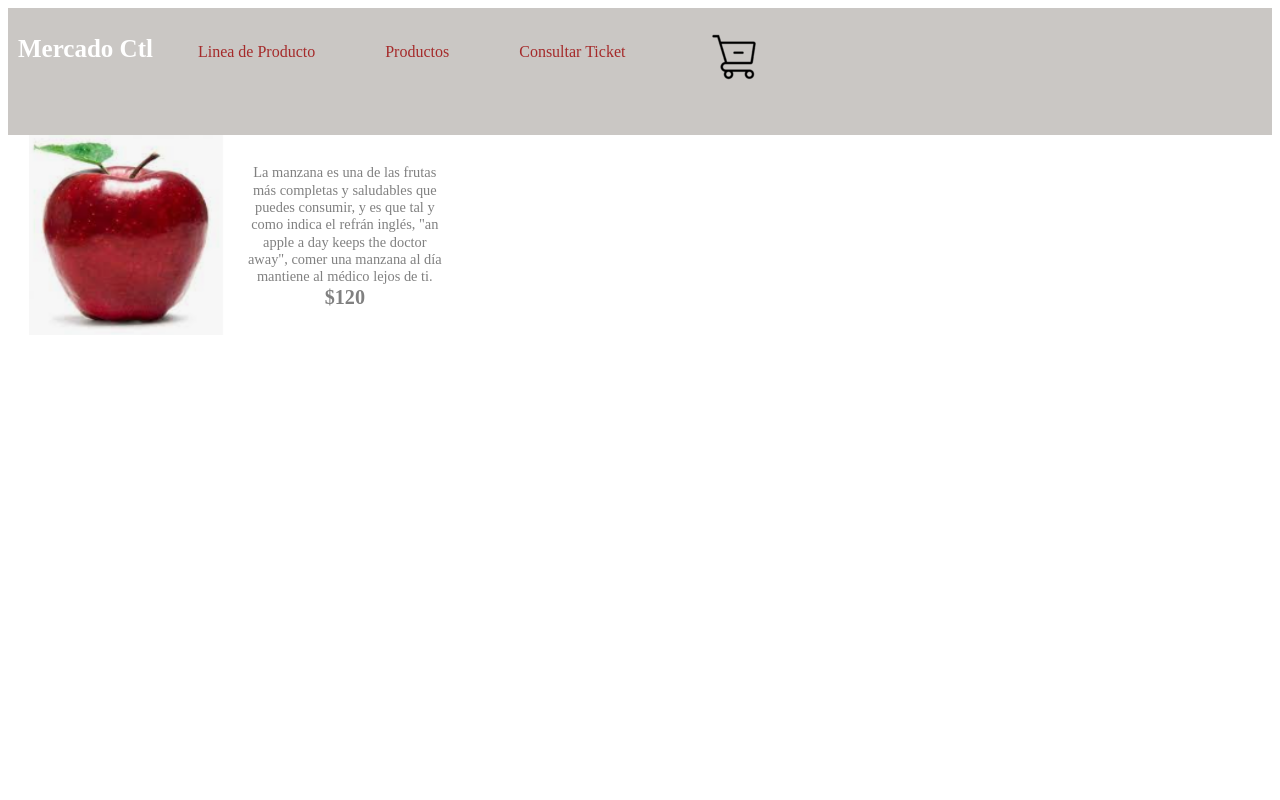
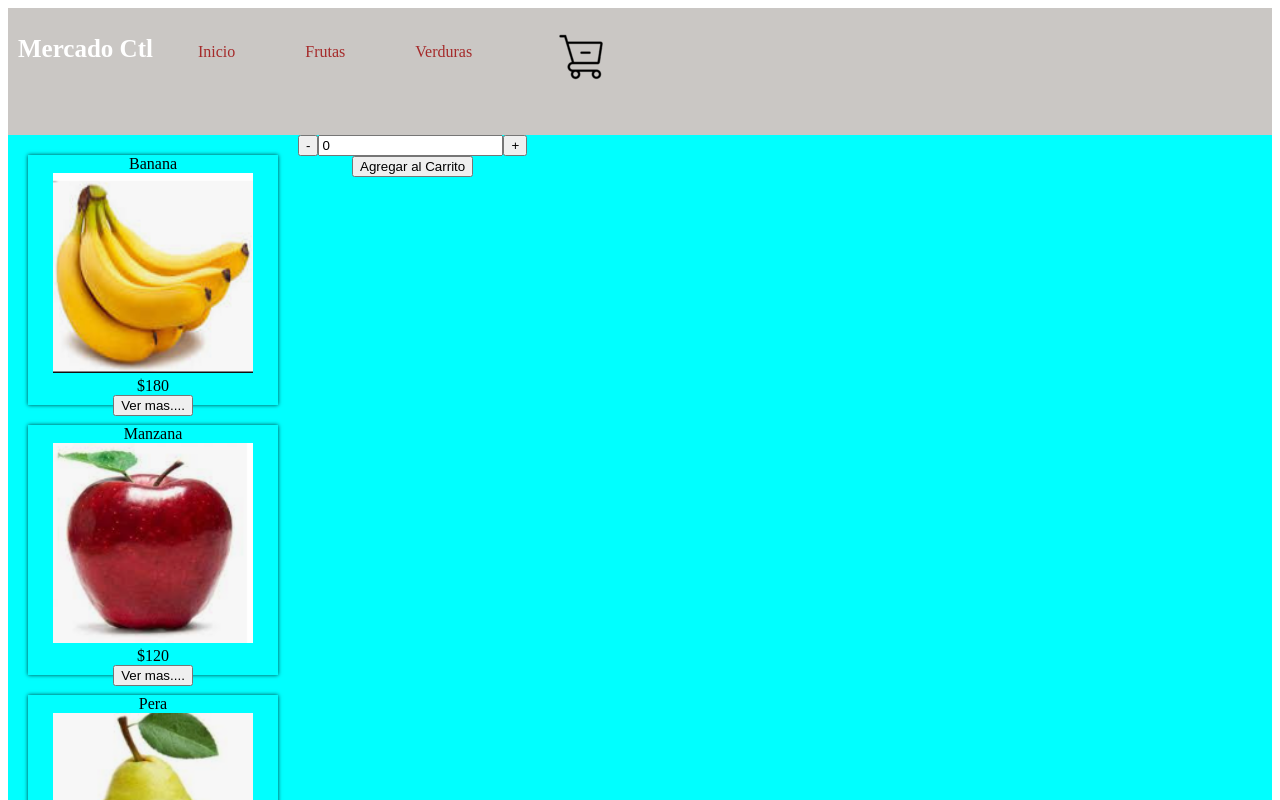
Before and after one commit to damianTest/mercadoCtrl_Tello_Damian, a React (Create React App) app: page / in a window 1280 px wide. Shown: the top 800 px of the page. Built offline with nearby package versions, Linux system fonts and the light colour scheme.

Commit message:
desafio Router-Dom

```diff
--- a/package.json
+++ b/package.json
@@ -12,6 +12,7 @@
     "react": "^18.0.0",
     "react-bootstrap-icons": "^1.8.1",
     "react-dom": "^18.0.0",
+    "react-router-dom": "^6.3.0",
     "react-scripts": "5.0.0",
     "web-vitals": "^2.1.4"
   },
--- a/src/App.js
+++ b/src/App.jsx
@@ -1,15 +1,21 @@
-import logo from './logo.svg';
+
 import './App.css';
 import NavBar from './components/NavBar/NavBar';
 import ItemListContainer from './components/ItemListContainer/ItemListContainer';
 import ItemDetailContainer from './components/ItemDetailContainer/ItemDetailContainer';
+import { Routes, Route} from 'react-router-dom';
 
 function App() {
   return (
     <div className="App">
       <NavBar/>
        {/* <ItemListContainer props = 'greeting'/> */}
-      <ItemDetailContainer />
+       <Routes>
+         <Route path='/' element={<ItemListContainer/>}></Route>
+         <Route path='/categoria/:categoriaid' element={<ItemListContainer/>}></Route>
+         <Route path='/linea/:productoid' element={ <ItemDetailContainer />}></Route>
+
+      </Routes>
     </div>
   );
 }
--- a/src/components/Item/Item.jsx
+++ b/src/components/Item/Item.jsx
@@ -1,8 +1,9 @@
 import React from 'react';
 import './Item.css';
+import { Link } from 'react-router-dom';
 
 function Item({item})  {
-    console.log(item);
+
         return (
             <div className='tarj'>
                 <div className='titulo'>{item.nombre}</div>
@@ -11,7 +12,15 @@ function Item({item})  {
                         <img src={item.imagen} className='producto'/>
                     </div>
                 </div>
-                <div className='comentario'>{item.precio}</div>
+                <div className='comentario'>{item.precio}
+
+                </div>
+                <div>
+
+                   <Link to={`linea/${item.idProducto}`}>
+                     <button>Ver mas....</button>
+                      </Link>
+                     </div>
             </div>
         );
 
--- a/src/components/ItemCount/ItemCount.jsx
+++ b/src/components/ItemCount/ItemCount.jsx
@@ -10,7 +10,7 @@ function ItemCount({stock, inicial, onAdd}) {
 
     }
     const handleResta = () => {
-        if(count > 0){
+        if(count > 1){
             setCount(count - 1);
         }
     }
--- a/src/components/ItemDetail/ItemDetail.jsx
+++ b/src/components/ItemDetail/ItemDetail.jsx
@@ -2,7 +2,6 @@ import React from 'react';
 import './ItemDetail.css';
 
 function ItemDetail({item})  {
-    console.log(item);
 
         return (
             <div className='container-Detail'>
--- a/src/components/ItemDetailContainer/ItemDetailContainer.jsx
+++ b/src/components/ItemDetailContainer/ItemDetailContainer.jsx
@@ -1,21 +1,19 @@
 import React , { useEffect, useState } from 'react';
 import ItemDetail from '../ItemDetail/ItemDetail';
-import IMAGES from '../ItemList/images';
 
+import list from '../../data/productos';
+import { useParams} from 'react-router-dom';
 
-function getItem() {
+function getItem(id) {
 
     const myPromise = new Promise((resolve, reject) => {
 
-    const list = [
-        {idProducto: 1,
-        nombre: 'Manzana',
-        imagen: IMAGES.image2,
-        detalle: 'La manzana es una de las frutas más completas y saludables que puedes consumir, y es que tal y como indica el refrán inglés, "an apple a day keeps the doctor away", comer una manzana al día mantiene al médico lejos de ti.',
-        precio: '$120'}
-        ];
         setTimeout(() => {
-            resolve(list);
+            const producto = list.find( (productos) => {
+                    return parseInt(id) === productos.idProducto;
+            }
+            );
+             resolve(producto);
         }
         ,2000);
     }
@@ -24,22 +22,18 @@ function getItem() {
 }
 
 const ItemDetailContainer = () =>
-
  {
-
-    const [list, setList] = useState([]);
+    const [producto, setProducto] = useState([]);
+    const { productoid } = useParams();
     useEffect(() => {
-        getItem().then(list => setList(list) );
-    }, [])
+        getItem(productoid).then(producto => setProducto(producto) );
+    }, [productoid]) ;
 
     return (
         <div >
-            {list.map((item,i) => <ItemDetail item={item} key={item.idProducto} />)}
-
+            <ItemDetail item={producto} key={producto.idProducto} />
         </div>
     );
 }
 
-export default ItemDetailContainer
-
-;
+export default ItemDetailContainer;
--- a/src/components/ItemList/ItemList.jsx
+++ b/src/components/ItemList/ItemList.jsx
@@ -1,27 +1,27 @@
 import React, { useEffect, useState } from 'react';
 import Item from '../Item/Item';
-import IMAGES from './images';
+import list from '../../data/productos';
+import { useParams} from 'react-router-dom';
 
-function traerProductos() {
+function traerProductos(categoriaid) {
 
     const myPromise = new Promise((resolve, reject) => {
 
-    const list = [
-        {idProducto: 1,
-        nombre: 'Banana',
-        imagen: IMAGES.image1,
-        precio: '$180'},
-        {idProducto: 2,
-        nombre: 'Manzana',
-        imagen: IMAGES.image2,
-        precio: '$120'},
-        {idProducto: 3,
-        nombre: 'Pera',
-        imagen: IMAGES.image3,
-        precio: '$100'}
-        ];
         setTimeout(() => {
-            resolve(list);
+
+            if (categoriaid === undefined) {
+                    resolve(list);
+            } else {
+
+               const arrayfind =  list.filter( (newlist) => {
+
+                    return newlist.linea === categoriaid;
+                });
+                console.log(arrayfind);
+             return arrayfind;
+
+            }
+
         }
         ,2000);
     }
@@ -31,10 +31,11 @@ function traerProductos() {
 
 function ItemList()  {
 
+    const { categoriaid } = useParams();
     const [list, setList] = useState([]);
     useEffect(() => {
-        traerProductos().then(list => setList(list) );
-    }, [])
+        traerProductos(categoriaid).then(list => setList(list) );
+    }, [categoriaid])
 
 
     return (
--- a/src/components/ItemList/images.jsx
+++ b/src/components/ItemList/images.jsx
@@ -1,9 +1,11 @@
 import b from '../../images/banan.png';
 import m from '../../images/manzana.png';
 import p from '../../images/pera.png';
+import l from '../../images/lechuga.PNG';
 const IMAGES = {
     image1: b,
     image2: m,
-    image3: p
+    image3: p,
+    image4: l
 };
 export default IMAGES;
--- a/src/components/ItemListContainer/ItemListContainer.jsx
+++ b/src/components/ItemListContainer/ItemListContainer.jsx
@@ -1,7 +1,7 @@
 import React from 'react';
+
 import ItemCount from '../ItemCount/ItemCount';
 import ItemList from '../ItemList/ItemList';
-
 import './ItemListContainer.css';
 
 
--- a/src/components/NavBar/NavBar.jsx
+++ b/src/components/NavBar/NavBar.jsx
@@ -1,7 +1,7 @@
 import React from 'react';
 import './NavBar.css';
 import CartWidget from '../CardWidget/CartWidget';
-
+import { Link } from 'react-router-dom';
 
 function NavBar(props) {
     return (
@@ -9,9 +9,10 @@ function NavBar(props) {
 
             <ul className='nav'>
                 <h1>Mercado Ctl</h1>
-                <a href='#'>Linea de Producto</a>
-                <a href='#'>Productos</a>
-                <a href='#'>Consultar Ticket</a>
+                <Link to='/'>Inicio</Link>
+                <Link to='/categoria/Frutas'>Frutas</Link>
+                <Link to='/categoria/Verduras'>Verduras</Link>
+
                 <CartWidget/>
             </ul>
 
--- /dev/null
+++ b/src/data/productos.jsx
@@ -0,0 +1,34 @@
+import IMAGES from '../components/ItemList/images';
+
+const productos = [
+    {idProducto: 1,
+    nombre: 'Banana',
+    imagen: IMAGES.image1,
+    precio: '$180' ,
+    linea: 'Frutas',
+    detalle: 'El plátano es una fruta tropical procedente de la planta herbácea que recibe el mismo nombre o banano, perteneciente a la familia de las musáceas. Tiene forma alargada o ligeramente curvada, de 100-200 g de peso.'
+    },
+    {idProducto: 2,
+    nombre: 'Manzana',
+    imagen: IMAGES.image2,
+    precio: '$120',
+    linea: 'Frutas',
+    detalle: 'La manzana es una de las frutas más completas y saludables que puedes consumir, y es que tal y como indica el refrán inglés, "an apple a day keeps the doctor away", comer una manzana al día mantiene al médico lejos de ti.'
+    },
+    {idProducto: 3,
+    nombre: 'Pera',
+    imagen: IMAGES.image3,
+    precio: '$100',
+    linea: 'Frutas',
+    detalle: 'La pera es el fruto del peral (Pyrus communis, de la familia de las Rosáceas). La pera es una fruta jugosa, carnosa, de diferente tamaño, sabor y color (del verde al amarillo, al rojo, hasta el color castaña)'
+    },
+    {idProducto: 4,
+        nombre: 'Lechuga',
+        imagen: IMAGES.image4,
+        precio: '$90',
+        linea: 'Verduras',
+        detalle: 'Lactuca sativa, conocida comúnmente como lechuga, es una planta herbácea propia de las regiones semitempladas que se cultiva como alimento'
+    }
+    ];
+
+    export default productos;
--- a/src/index.js
+++ b/src/index.jsx
@@ -1,11 +1,13 @@
 import React from 'react';
 import ReactDOM from 'react-dom';
 import App from './App';
-
+import { BrowserRouter } from 'react-router-dom';
 
 ReactDOM.render(
   <React.StrictMode>
+    <BrowserRouter>
     <App />
+    </BrowserRouter>
   </React.StrictMode>,
   document.getElementById('root')
 );
```
Also changed, not shown: src/images/lechuga.PNG (added), 1 other file (tests, documents, lock files or other folders).
